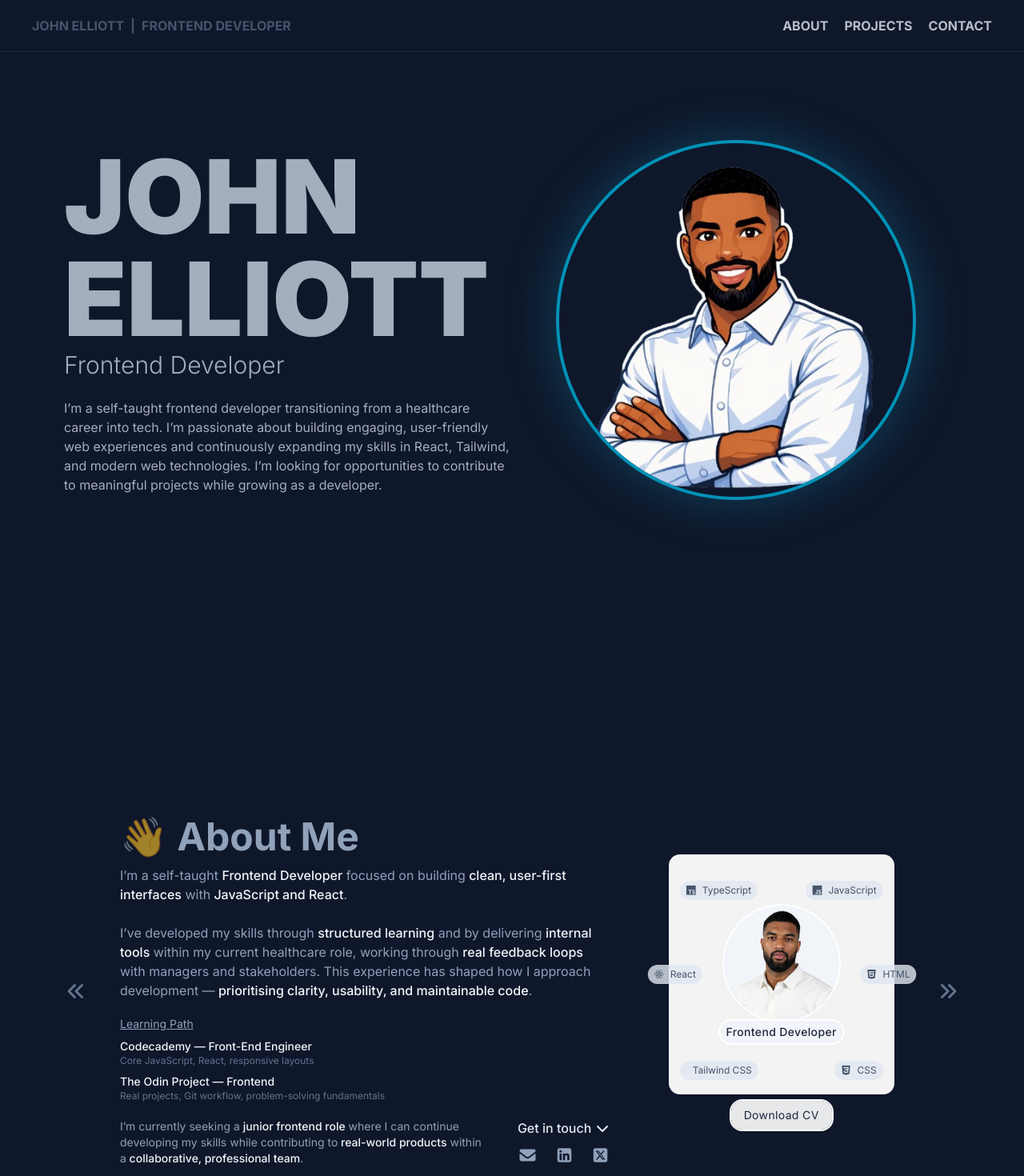
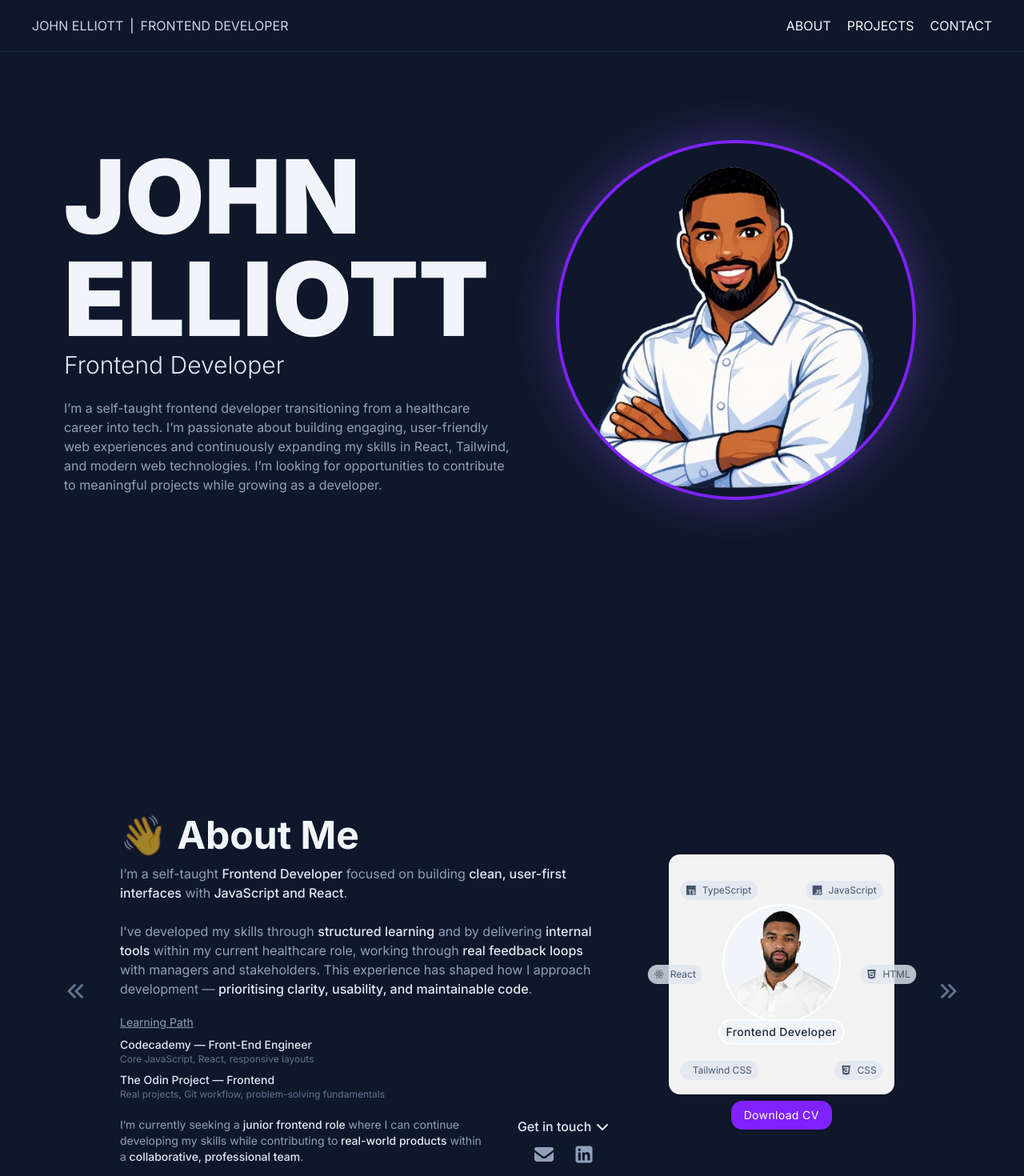
Before and after one commit to Jakelliott98/portfolio_page, a React (Vite) app: page / in a window 1280 px wide. Shown: the top 1470 px of the page at 80% size. Built offline with nearby package versions, Linux system fonts and the light colour scheme.

Commit message:
Making styling changes for the project colouring theme

```diff
--- a/src/pages/HeroSection.jsx
+++ b/src/pages/HeroSection.jsx
@@ -9,14 +9,14 @@ export default function HeroSection () {
                 <div className="flex-1 md:px-10 md:px-20 flex flex-col gap-5 md:gap-0 md:flex-row h-full [&>*]:flex-1">
                     <div className="flex justify-center items-center w-full">
                         <div className="w-full flex flex-col justify-center items-left [&>*]:text-left">
-                            <h1 className="text-xl md:text-9xl font-black text-slate-300/80 ">JOHN ELLIOTT</h1>
-                            <h2 className="text-base md:text-3xl text-slate-300/80 font-light">Frontend Developer</h2>
-                            <p className='hidden md:block text-slate-300/80 mt-6'> I’m a self-taught frontend developer transitioning from a healthcare career into tech. I’m passionate about building engaging, user-friendly web experiences and continuously expanding my skills in React, Tailwind, and modern web technologies. I’m looking for opportunities to contribute to meaningful projects while growing as a developer.</p>
-                            <p className='text-sm text-slate-400/50 md:hidden'>Lorem ipsum dolor, sit amet consectetur adipisicing elit. Quia, facere esse ipsa perspiciatis et beatae veniam voluptas rerum quaerat minima repudiandae officiis asperiores, autem optio reprehenderit. Consequuntur, expedita fuga? Aliquid!</p>
+                            <h1 className="text-xl md:text-9xl font-black text-slate-100">JOHN ELLIOTT</h1>
+                            <h2 className="text-base md:text-3xl text-slate-200 font-light">Frontend Developer</h2>
+                            <p className='hidden md:block text-slate-400 mt-6'> I’m a self-taught frontend developer transitioning from a healthcare career into tech. I’m passionate about building engaging, user-friendly web experiences and continuously expanding my skills in React, Tailwind, and modern web technologies. I’m looking for opportunities to contribute to meaningful projects while growing as a developer.</p>
+                            <p className='text-slate-400 md:hidden'>Lorem ipsum dolor, sit amet consectetur adipisicing elit. Quia, facere esse ipsa perspiciatis et beatae veniam voluptas rerum quaerat minima repudiandae officiis asperiores, autem optio reprehenderit. Consequuntur, expedita fuga? Aliquid!</p>
                         </div>
                     </div>
                     <div className="flex justify-center items-center relative">
-                        <img src={heroImage} className='hidden md:block md:w-[450px] md:h-[450px] rounded-full object-cover border-4 border-cyan-600 shadow-[0_0_60px_rgba(8,145,178,0.35)]'/>
+                        <img src={heroImage} className='hidden md:block md:w-[450px] md:h-[450px] rounded-full object-cover border-4 border-violet-600 shadow-[0_0_60px_rgba(139,92,246,0.35)]'/>
                     </div>
                 </div>
             </div>
@@ -27,16 +27,16 @@ export default function HeroSection () {
 function HeaderSection ({ onSelect }) {
 
     return (
-        <div className="hidden md:flex py-5 w-full px-10 items-center justify-between text-slate-600 font-bold absolute border-b-1 border-slate-800">
+        <div className="hidden md:flex py-5 w-full px-10 items-center justify-between text-slate-100 absolute border-b-1 border-slate-800">
             <div className="h-full flex items-center justify-center self-start gap-2">
-                <p>JOHN ELLIOTT</p>
+                <p className='text-slate-300'>JOHN ELLIOTT</p>
                 <p>|</p>
-                <p>FRONTEND DEVELOPER</p>
+                <p className='text-slate-300'>FRONTEND DEVELOPER</p>
             </div>
             <nav className="h-full flex gap-5 items-center justify-center self-end relative z-2">
-                <a className='hover:text-slate-200 text-slate-200/80 cursor-pointer' onClick={() => onSelect(1)}>ABOUT</a>
-                <a className='hover:text-slate-200 text-slate-200/80 cursor-pointer' onClick={() => onSelect(2)}>PROJECTS</a>
-                <a className='hover:text-slate-200 text-slate-200/80 cursor-pointer' onClick={() => onSelect(3)}>CONTACT</a>
+                <a className='hover:text-slate-300 cursor-pointer' onClick={() => onSelect(1)}>ABOUT</a>
+                <a className='hover:text-slate-300 cursor-pointer' onClick={() => onSelect(2)}>PROJECTS</a>
+                <a className='hover:text-slate-300 cursor-pointer' onClick={() => onSelect(3)}>CONTACT</a>
             </nav>
         </div>
     )
--- a/src/pages/about-me/GeneralInfo.jsx
+++ b/src/pages/about-me/GeneralInfo.jsx
@@ -9,19 +9,19 @@ function GeneralInfo () {
         <div className="flex gap-15 text-slate-400">
             <div className="flex flex-col gap-5 flex-2">
                 <div className="flex flex-col gap-3">
-                    <h1 className="text-xl md:text-5xl font-bold text-left text-slate-400">
+                    <h1 className="text-xl md:text-5xl font-bold text-left text-slate-100">
                         <span className="opacity-60">👋</span> About Me
                     </h1>
                     <p className="hidden md:block text-left text-slate-400">
-                        I’m a self-taught <span className="text-slate-100 font-medium">Frontend Developer</span> focused on building
-                        <span className="text-slate-100 font-medium"> clean, user-first interfaces</span> with
-                        <span className="text-slate-100 font-medium"> JavaScript and React</span>.
+                        I’m a self-taught <span className="text-slate-200 font-medium">Frontend Developer</span> focused on building
+                        <span className="text-slate-200 font-medium"> clean, user-first interfaces</span> with
+                        <span className="text-slate-200 font-medium"> JavaScript and React</span>.
                         <br /><br />
-                        I’ve developed my skills through <span className="text-slate-100 font-medium">structured learning</span> and by
-                        delivering <span className="text-slate-100 font-medium">internal tools</span> within my current healthcare role,
-                        working through <span className="text-slate-100 font-medium">real feedback loops</span> with managers and stakeholders.
+                        I’ve developed my skills through <span className="text-slate-200 font-medium">structured learning</span> and by
+                        delivering <span className="text-slate-200 font-medium">internal tools</span> within my current healthcare role,
+                        working through <span className="text-slate-200 font-medium">real feedback loops</span> with managers and stakeholders.
                         This experience has shaped how I approach development —
-                        <span className="text-slate-100 font-medium"> prioritising clarity, usability, and maintainable code</span>.
+                        <span className="text-slate-200 font-medium"> prioritising clarity, usability, and maintainable code</span>.
                     </p>
                 </div>
                 <div className="flex [&>*]:flex-1">
@@ -32,14 +32,14 @@ function GeneralInfo () {
 
                     <div className="flex flex-col text-left text-sm text-slate-400">
                     <p>
-                        <span className="text-slate-100 font-medium">Codecademy — Front-End Engineer</span>
+                        <span className="text-slate-200 font-medium">Codecademy — Front-End Engineer</span>
                         <span className="block text-xs text-slate-500">
                         Core JavaScript, React, responsive layouts
                         </span>
                     </p>
 
                     <p className="mt-2">
-                        <span className="text-slate-100 font-medium">The Odin Project — Frontend</span>
+                        <span className="text-slate-200 font-medium">The Odin Project — Frontend</span>
                         <span className="block text-xs text-slate-500">
                         Real projects, Git workflow, problem-solving fundamentals
                         </span>
@@ -49,10 +49,10 @@ function GeneralInfo () {
                 </div>
                 <div className="flex justify-between gap-10">
                 <p className="hidden md:block text-left w-3/6 text-sm flex-1 text-slate-400">
-                    I’m currently seeking a <span className="text-slate-100 font-medium">junior frontend role</span> where I can
+                    I’m currently seeking a <span className="text-slate-200 font-medium">junior frontend role</span> where I can
                     continue developing my skills while contributing to
-                    <span className="text-slate-100 font-medium"> real-world products</span> within a
-                    <span className="text-slate-100 font-medium"> collaborative, professional team</span>.
+                    <span className="text-slate-200 font-medium"> real-world products</span> within a
+                    <span className="text-slate-200 font-medium"> collaborative, professional team</span>.
                 </p>
 
                 <div>
@@ -61,10 +61,9 @@ function GeneralInfo () {
                     <FontAwesomeIcon icon={faChevronDown} />
                     </div>
 
-                    <div className="text-xl flex justify-between pt-2 text-slate-400">
-                    <a href='mailto:john98elliott@gmail.com?subject=Portfolio%20Contact%20Me'><FontAwesomeIcon icon={faEnvelope} className="cursor-pointer hover:scale-110 hover:text-white"/></a>
-                    <a href="https://www.linkedin.com/in/john-elliott1998/"><FontAwesomeIcon icon={faSquareLinkedin} className="cursor-pointer hover:scale-110 hover:text-white"/></a>
-                    <a><FontAwesomeIcon icon={faSquareXTwitter} className="cursor-pointer hover:scale-110 hover:text-white"/></a>
+                    <div className="text-2xl flex justify-center gap-5 pt-2 text-slate-400">
+                    <a href='mailto:john98elliott@gmail.com?subject=Portfolio%20Contact%20Me'><FontAwesomeIcon icon={faEnvelope} className="cursor-pointer hover:scale-110 hover:text-slate-100"/></a>
+                    <a href="https://www.linkedin.com/in/john-elliott1998/"><FontAwesomeIcon icon={faSquareLinkedin} className="cursor-pointer hover:scale-110 hover:text-slate-100"/></a>
                     </div>
                 </div>
                 </div>
@@ -100,7 +99,7 @@ function GeneralInfo () {
                         </div>
                     </div>
                 </div>
-                <button className="rounded-xl py-2 px-4 cursor-pointer bg-white/90 text-slate-800 shadow-sm tracking-wide ring-2 ring-white text-sm hover:bg-white hover:text-slate-900">Download CV</button>
+                <button className="rounded-xl py-2 px-4 cursor-pointer bg-violet-600 text-white shadow-sm tracking-wide text-sm hover:bg-violet-500 focus:ring-2 focus:ring-violet-400/60">Download CV</button>
             </div>
         </div>
     )
```
Also changed, not shown: src/pages/ContactPage.jsx (+12 -13 lines), src/pages/about-me/PersonalLife.jsx (+5 -7 lines), src/pages/about-me/ProfessionalLife.jsx (+5 -5 lines), src/pages/projects/Projects.jsx (+4 -4 lines), src/pages/projects/project-pages/CalorieCalculator.jsx (+5 -5 lines), src/pages/projects/project-pages/ComplianceTracker.jsx (+5 -5 lines), src/pages/projects/project-pages/FeedbackForm.jsx (+5 -5 lines).
